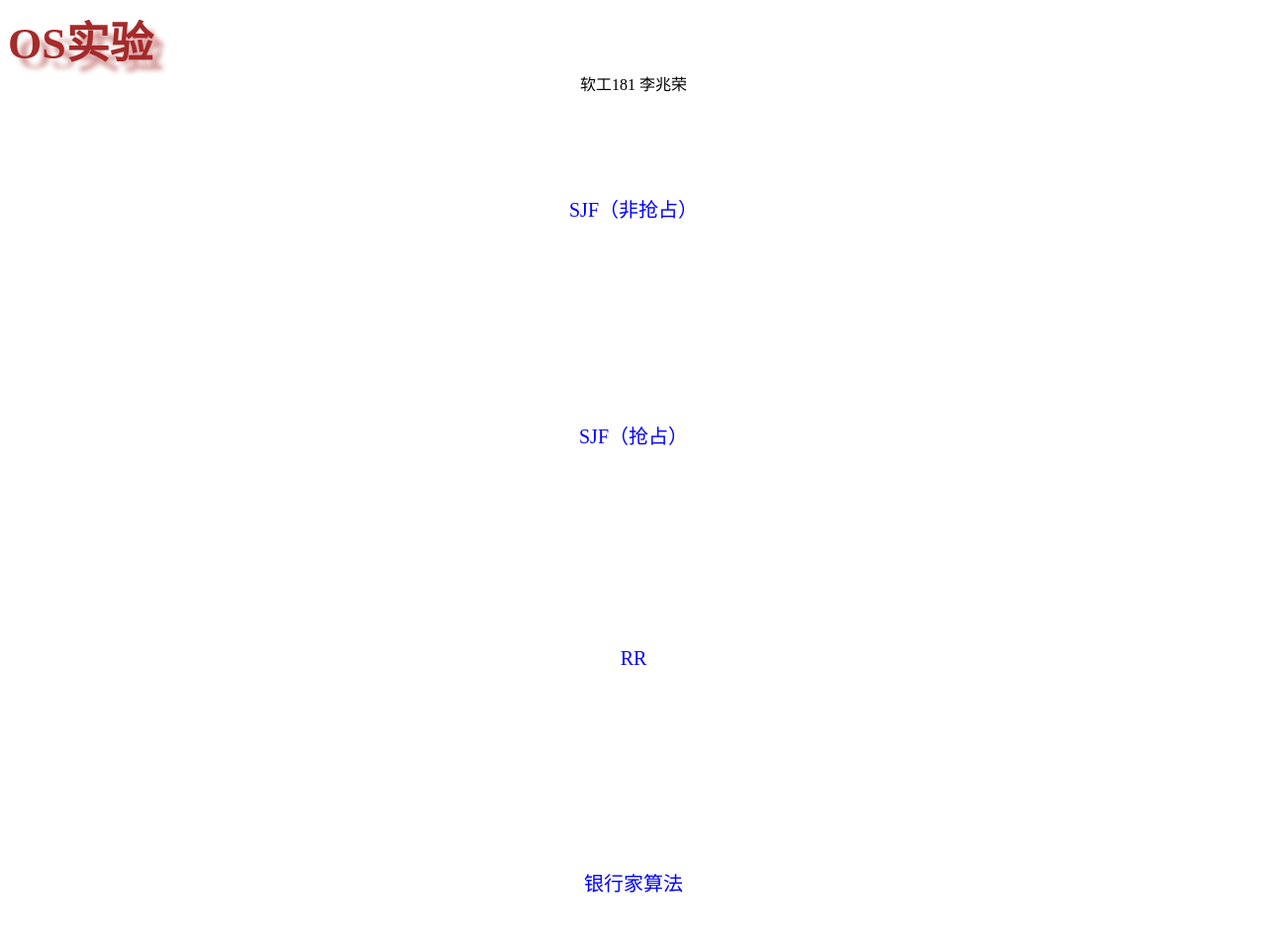
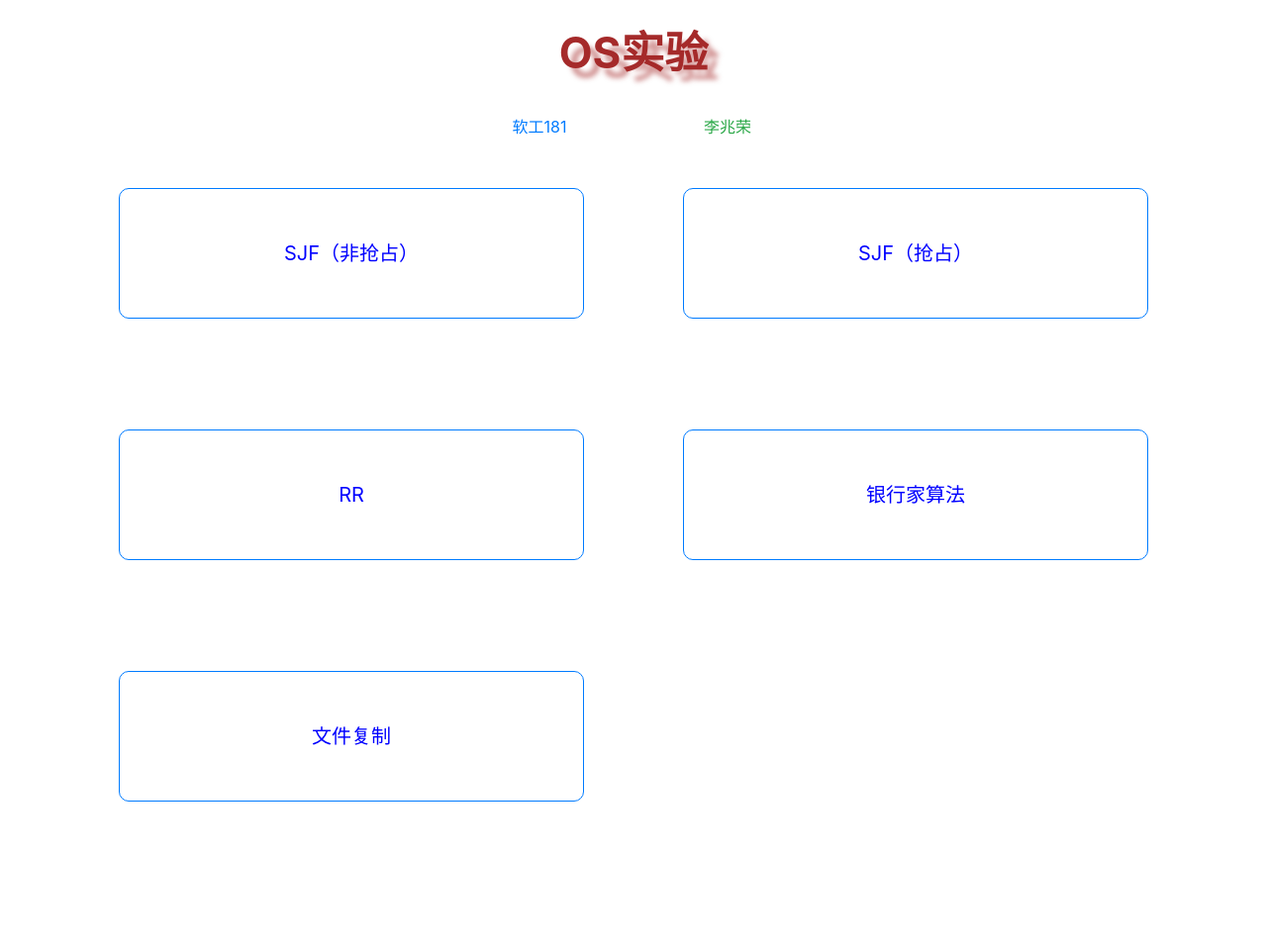
Before and after one commit to j128919965/osFinal, a plain HTML site: page index.html in a window 1280 px wide. Shown: the top 959 px of the page at 99% size. After the commit the page ends 872 px from the top, so only its background shows below. Drawn offline with nearby package versions, Linux system fonts and the light colour scheme.

Commit message:
wandehaoa

```diff
--- a/index.html
+++ b/index.html
@@ -4,7 +4,7 @@
     <meta charset="UTF-8">
     <meta name="viewport" content="width=device-width, initial-scale=1.0">
     <title>OS期末作业</title>
-    <!--link href="https://cdn.bootcdn.net/ajax/libs/twitter-bootstrap/4.5.0/css/bootstrap.min.css" rel="stylesheet"-->
+    <link href="https://cdn.bootcdn.net/ajax/libs/twitter-bootstrap/4.5.0/css/bootstrap.min.css" rel="stylesheet">
     <link rel="stylesheet" href="css/index.css">
 </head>
 <body>
```
Also changed, not shown: view/yhj.html (+1 -1 lines).
